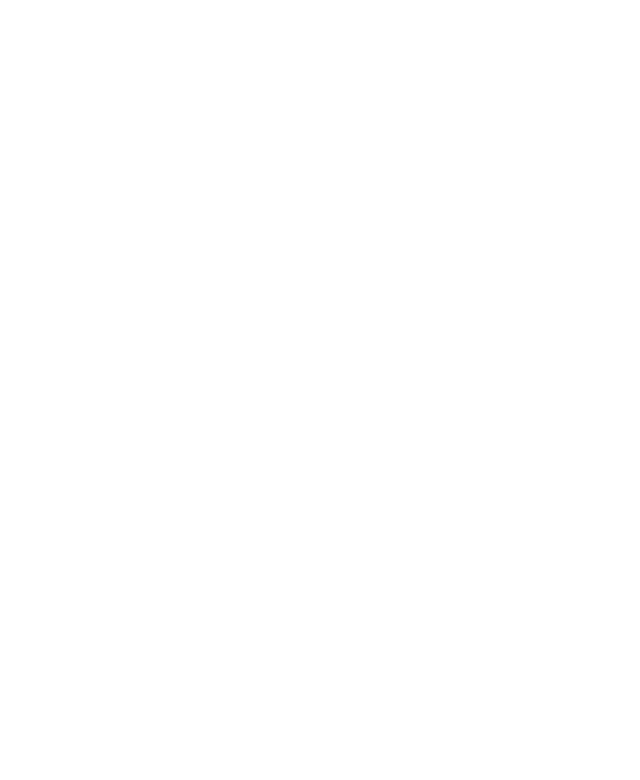
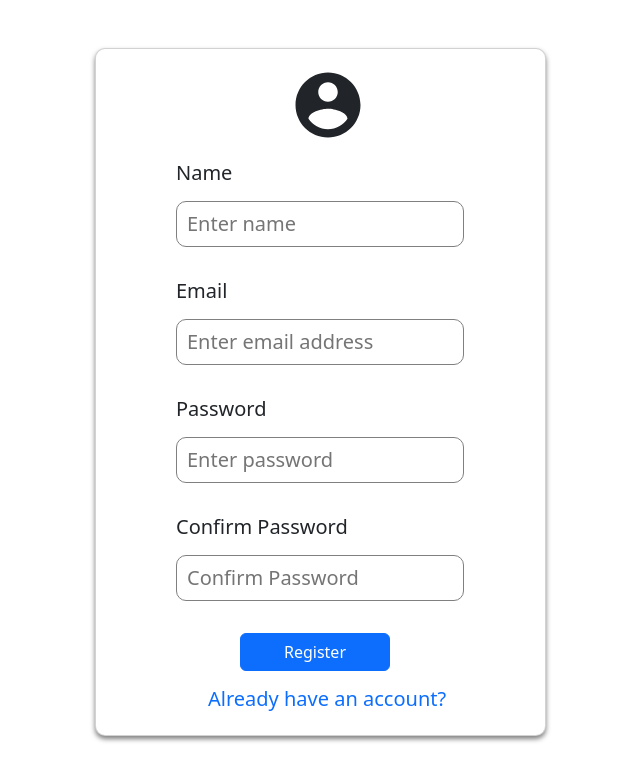
Before and after one commit to Manenomyk/Fredor-Investment, a React (Create React App) app: page /register in a window 1280 px wide. Before the commit this address had no page. Shown: the top 780 px of the page, without its empty margins (320-960 px from the left). Built offline with nearby package versions, Linux system fonts and the light colour scheme.

Commit message:
api consumption

```diff
--- a/src/Admin/AdminLogin/Login.js
+++ b/src/Admin/AdminLogin/Login.js
@@ -1,37 +1,72 @@
-import React from 'react';
-import * as log from 'react-bootstrap';
-import './Login.css'
+import axios from "axios";
+import React, { useState } from "react";
+import * as log from "react-bootstrap";
+import "./Login.css";
 
 function Login() {
+
+const [logininput, setlogin] = useState({
+  email:'',
+  password:'',
+});
+
+const handleinput = (e) =>{
+  e.persist();
+  setlogin({...logininput, [e.target.name]: e.target.value});
+};
+
+
+const loginsubmit= (e)=>
+{
+  e.preventdefault();
+
+  const data ={
+    email: logininput.email,
+    password: logininput.password,
+  }
+
+  axios.post(`api/login`, data).then(res=>{
+
+  });
+}
+
   return (
     <div>
-      <log.Container className='logContainer'>
-        <log.Row >
-          <log.Col className=' mx-auto' lg={5}>
-            <log.Card className='logcard '>
-              <log.Card.Title className='mx-auto mt-5 mb-5'>
+      <log.Container className="logContainer">
+        <log.Row>
+          <log.Col className=" mx-auto" lg={5}>
+            <log.Card className="logcard ">
+              <log.Card.Title className="mx-auto mt-5 mb-5">
                 Logo
               </log.Card.Title>
               <log.Card.Body>
-                <span >Email</span>
-                <input type="text" className='form-control shadow-none mb-4' />
+                <span>Email</span>
+                <input
+                  type="email"
+                  className="form-control shadow-none mb-4"
+                  name="email"
+                  onChange={handleinput}
+                  value={logininput.email}
+                />
                 <span>Password</span>
-                <input type="password" className='form-control shadow-none mb-4' />
+                <input
+                  type="password"
+                  className="form-control shadow-none mb-4"
+                  name="password"
+                  onChange={handleinput}
+                  value={logininput.password}
+                />
 
-
-
-                <div className='logbtn'>
-                  <button className='logbtn btn btn-success'>Login</button>
+                <div className="logbtn">
+                  <button className="logbtn btn btn-success" onClick={loginsubmit}>Login</button>
                 </div>
-
               </log.Card.Body>
             </log.Card>
-
           </log.Col>
         </log.Row>
       </log.Container>
     </div>
-  )
+  );
 }
 
-export default Login
+export default Login;
--- a/src/Admin/Homepage/Homepage.css
+++ b/src/Admin/Homepage/Homepage.css
@@ -1,3 +1,5 @@
+@import url('https://fonts.googleapis.com/css2?family=Oswald&display=swap');
+
 .homenav{
     box-Shadow: 0px 3px 5px rgba(0, 0, 0, 0.5);
     height: 10vh;
@@ -36,7 +38,11 @@
 }
 
 .name{
+    display: flex;
+    justify-content: center;
+    align-items: center;
     margin-bottom: 2rem;
+    font-family: 'Oswald', sans-serif;
 }
 
 .content{
--- a/src/Admin/Homepage/Homepage.js
+++ b/src/Admin/Homepage/Homepage.js
@@ -26,12 +26,14 @@ function Homepage() {
                 <h3 className="welcome">Welcome to </h3>
                 <h1 className="name">FREDOR INVESTMENTS</h1>
                 <div className="content">
-                Your one stop store for all your cereal needs,
-                We are glad to have you as our partners.
+                  Your one stop store for all your cereal needs, We are glad to
+                  have you as our partners.
                 </div>
 
                 <div className="welcome">
+                  <a href="/register">
                     <button className="btn btn-success">Check Us Out</button>
+                  </a>
                 </div>
               </div>
             </home.Col>
@@ -39,7 +41,7 @@ function Homepage() {
         </home.Container>
       </div>
       <div className="copy">
-            <a href="https://bahaticodes.web.app" className="link" target='_blank'>
+        <a href="https://bahaticodes.web.app" className="link" target="_blank">
           &copy; BahatiCodes
         </a>
       </div>
--- /dev/null
+++ b/src/Admin/Register/Register.css
@@ -0,0 +1,26 @@
+.register{
+    margin-top: 3rem;
+    padding-top: 1rem;
+    box-Shadow: 0px 3px 5px rgba(0, 0, 0, 0.5);
+    border-radius: 10px;
+  }
+  .registericon{
+    font-size: 5rem;
+    margin-left: 8rem;
+  }
+  .registerinput{
+    padding: 10px;
+    margin-bottom: 2rem;
+    border-radius: 10px;
+    border: 1px solid grey;
+    width: 18rem;
+  }
+  #registerbtn{
+    width: 150px;
+    margin-left: 4rem;
+    margin-bottom: 1rem;
+  }
+  #signuplink{
+margin-left: 2rem;
+text-decoration: none;
+  }
--- /dev/null
+++ b/src/Admin/Register/Register.js
@@ -0,0 +1,176 @@
+import React, {useEffect, useState} from 'react';
+import * as register from 'react-bootstrap';
+import { IoMdContact } from "react-icons/io";
+import './Register.css';
+import axios from 'axios';
+import { Oval } from 'react-loader-spinner';
+import { useNavigate } from "react-router-dom";
+
+function Register() {
+
+
+    const navigate = useNavigate();
+    const [serverError, setServerError] = useState("")
+    const [loading, setLoading] = useState(false);
+    const [successResponse,setSuccessResponse]=useState("");
+    // const [errors, seterrors] = useState({});
+    const [isSub, setsub] = useState(false);
+    const [reg, setregInput] = useState({
+        name:'',
+        email:'',
+        password:'',
+        password_confirmation:'',
+
+    });
+
+    const handleIput = (e) => {
+        e.persist();
+        setregInput({...reg, [e.target.name]: e.target.value})
+    }
+
+    const regSubmit = (e) => {
+    e.preventDefault();
+
+    // seterrors(validate(reg));
+    setsub(true);
+
+    const details = {
+        name: reg.name,
+        email: reg.email,
+        password: reg.password,
+        password_confirmation: reg.password_confirmation,
+
+    }
+
+    setLoading(true);
+
+        axios.post(`api/register`, details ).then(res =>{
+           console.log(res)
+
+          setLoading(false);
+            if(res.status === 200) {
+
+              // setSuccessResponse("you have been registered successfully.");
+              // setTimeout(() => {
+              //   setSuccessResponse("")
+              // }, 2000);
+
+              //   alert("registered successfully")
+              //   navigate('/login');
+
+            } else {
+
+              // setLoading(false);
+              // setServerError("Invalid credentials plz check them out")
+              // setTimeout(()=>{
+              //   setServerError("")
+              // },2000)
+
+              // navigate('/register');
+            }
+
+        })
+
+        // .catch(res =>{
+
+
+        // setLoading(false);
+        // setServerError("Invalid credentials plz check them out")
+        // setTimeout(()=>{
+        //   setServerError("")
+        // },2000)
+
+        // });
+
+
+        }
+
+
+
+    return (
+        <div>
+
+
+
+                        <div style={{marginLeft:"45%",marginTop:"0%",position:"fixed", zIndex:"2"}}>
+                                {successResponse && (
+                                     <div
+                                     style={{color:"white",fontSize:"15px",width:"120%",right:"0", background:"#28a745",
+                                     borderRadius: "15px", paddingTop:"15px",paddingBottom:"15px",paddingLeft:"6%",border:"1px solid lightgray",opacity:"0.7",transition:"0.5"}}>
+                                     {successResponse}
+                                    </div>
+
+                                 )}
+                                   {serverError && (
+                                     <div
+                                    style={{color:"white",fontSize:"15px",width:"120%",right:"0", background:"#ED4337",
+                                    borderRadius: "15px", paddingTop:"15px",paddingBottom:"15px",paddingLeft:"6%",border:"1px solid lightgray",opacity:"0.7",transition:"0.5"}}>
+                                    {serverError}
+                                    </div>
+
+                                 )}
+                          </div>
+
+
+<register.Container >
+        <register.Row >
+          <register.Col className='mx-auto' lg={5}>
+            <register.Card className='register'>
+              <register.Card.Title className='mx-auto'>
+                <IoMdContact className='registericon' />
+                <register.Card.Body>
+                <div>
+                    <p>Name</p>
+                  <input onChange={handleIput} value={reg.name} name='name' type="text" className='registerinput' placeholder='Enter name'/>
+                  </div>
+                  <div>
+                    <p>Email</p>
+                  <input onChange={handleIput} value={reg.email} name='email' type="text" className='registerinput' placeholder='Enter email address' />
+                  </div>
+                  <div>
+                    <p>Password</p>
+                  <input onChange={handleIput} value={reg.password} name='password' type="password" className='registerinput' placeholder='Enter password'/>
+                  </div>
+                  <div>
+                    <p>Confirm Password</p>
+                  <input onChange={handleIput} value={reg.password_confirmation} name='password_confirmation' type="password" className='registerinput' placeholder='Confirm Password'/>
+                  </div>
+
+
+                  <div>
+                        {loading&&(
+                            <button onClick={regSubmit} style={{fontSize:"18px",background:"transparent",color:"black",border:"none",marginLeft:"28px"}}><div style={{placeItems:"center",display:"grid",top:"50%",transform:"translate Y(50%)"}}>
+                            <div style={{display:"flex", flexDirection:"row"}}>
+                            <Oval  height="20"
+                            width="20"
+                            color='blue'
+                            ariaLabel='loading'/>
+                        <span style={{fontSize:"20px"}}>Signing in...</span>
+                    </div>
+                </div>
+            </button>
+                        )}
+
+                        {!loading &&(
+                        <button onClick={regSubmit} className='btn btn-primary' id='registerbtn' >Register</button>
+                        )}
+                    </div>
+
+                    <div>
+                        <a id='signuplink' href="/login">Already have an account?</a>
+                    </div>
+
+                </register.Card.Body>
+
+              </register.Card.Title>
+            </register.Card>
+          </register.Col>
+        </register.Row>
+      </register.Container>
+
+
+        </div>
+    );
+}
+
+export default Register;
--- a/src/App.js
+++ b/src/App.js
@@ -20,6 +20,7 @@ import AdminItemList from './Admin/AdminItemList/AdminItemList';
 import AdminTransactions from './Admin/AdminTransactions/AdminTransactions';
 import AdminNewUsers from './Admin/AdminUsers/AdminNewUsers';
 import Logs from './Admin/Logs/Logs';
+import Register from './Admin/Register/Register';
 
 
 //Authorizer
@@ -48,9 +49,15 @@ import ClerkTransactions from './Clerk/ClerkTransactions/ClerkTransactions';
 import AcceptReturns from './Clerk/AcceptReturns/AcceptReturns';
 import Returns from './Clerk/AcceptReturns/Returns'
 
+axios.defaults.baseURL ="http://127.0.0.1:8000/";
+axios.defaults.headers.post['Content-Type'] = 'application/json';
+axios.defaults.headers.post['Accept'] = 'application/json';
+axios.defaults.withCredentials = true;
+
 function App() {
   return (
     <div>
+
       <Router>
         <Routes>
 
@@ -69,6 +76,7 @@ function App() {
           <Route exact path='/admintransactions' element={<AdminTransactions />}></Route>
           <Route exact path='/adminnewusers' element={<AdminNewUsers />}></Route>
           <Route exact path='/logs' element={<Logs />}></Route>
+          <Route exact path='/register' element={<Register />} ></Route>
 
 
 
```
Lines whose indentation alone changed are shown as unchanged.
